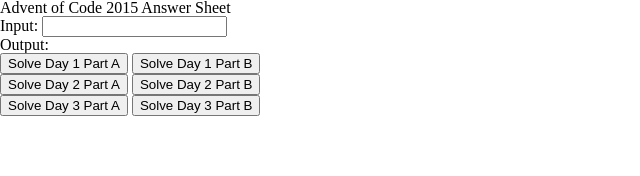
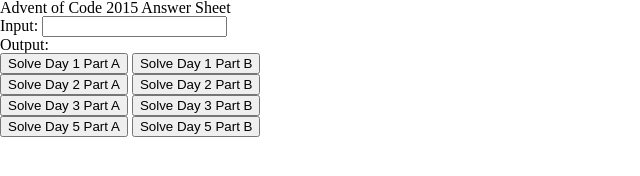
Before and after one commit to JazzmyneN/Advent-of-Code, a plain HTML site: page 2015/index.html in a window 1280 px wide. Shown: the whole page, without its empty margins (0-640 px from the left). Drawn offline with Linux system fonts and the light colour scheme.

Commit message:
Advent of Code 2/5/2020
Started on Day 5, skipped Day 4 due to complexity

```diff
--- a/2015/day3.js
+++ b/2015/day3.js
@@ -35,13 +35,10 @@
     var x = 0;
     var y2 = 0;
     var x2 = 0;
-
     var directions = [];
     santa = ["0 0"];
     robosanta = ["0 0"];
-
     directions = input.split("");
-
     // for(i = 0; i < directions.length; i ++) {
     //     if(directions[i]%2 !== 0){
     //         santa.push(directions[i]);
@@ -50,7 +47,6 @@
     //     }
     // }
     // no  need to make new arrays, just check for odd and even
-
     for(i = 0; i < directions.length; i++){
         if(i%2 !== 0){
             var horizontal = [];
@@ -91,7 +87,6 @@
             robosanta.push(y + " " + x);
         }
     }
-
     uniqueRobosanta = new Set(robosanta); //remove duplicate entries
     uniqueSanta = new Set(santa); //remove duplicate entries
     output.innerHTML = uniqueSanta.size + uniqueRobosanta.size;
--- /dev/null
+++ b/2015/day5.js
@@ -0,0 +1,95 @@
+function day5a() {
+    var input = document.getElementById("input").value;
+    var output = document.getElementById("output");
+    var allStrings = input.split(" ");
+
+    function vowelCheck(str){
+        vowelCount = 0;
+        for(var i = 0; i < str.length; i++){
+
+            if (str.charAt(i) === "a"){
+                vowelCount++;
+            }
+            else if (str.charAt(i) === "e"){
+                vowelCount++;
+            }
+            else if (str.charAt(i) === "i"){
+                vowelCount++;
+            }
+            else if (str.charAt(i) === "o"){
+                vowelCount++;
+            }
+            else if (str.charAt(i) === "u"){
+                vowelCount++;
+            };
+        };
+
+        if (vowelCount > 2) {
+            return true;
+        } else {
+            return false;
+        };
+    };
+
+    function doubleCheck(str){
+        var activeLetter = "";
+        var letterCount = 0;
+        var repeatLetter = false;
+        for(var i = 0; i < str.length; i++){
+            if(str.charAt(i) !== activeLetter) {
+                activeLetter = str.charAt(i);
+                letterCount = 1;
+            } else {
+                letterCount ++;
+                if (letterCount === 2) {
+                    repeatLetter = true;
+                };
+            };
+        };
+        if(repeatLetter === true) {
+            return true;
+        } else {
+            return false;
+        }
+    };
+
+    function forbiddenStr(str){
+        var letterPairs = [];
+        var letterPairCheck = false;
+        for(var i = 0; i < str.length; i++){
+            var newPair = (str.charAt(i) + str.charAt(i+1) + "");
+            letterPairs.push(newPair);
+
+        };
+
+        for(var i = 0; i < letterPairs.length; i++){
+            if ((letterPairs[i] === "ab") || (letterPairs[i] === "cd") || (letterPairs[i] === "pq") || (letterPairs[i] === "xy")) {
+                letterPairCheck = false;
+                break;
+            }
+            else {
+                letterPairCheck = true;
+            };
+        };
+        if (letterPairCheck === true){
+            return true;
+        } else {
+            return false;
+        }
+    }
+
+    var trueCount = 0;
+    for(var i = 0; i < allStrings.length; i++) {
+        //counts all strings that pass tests
+        if(vowelCheck(allStrings[i]) && doubleCheck(allStrings[i]) && forbiddenStr(allStrings[i])){
+            trueCount++;
+        };
+    }
+
+    output.innerHTML = trueCount;
+};
+
+function day5b() {
+    var input = document.getElementById("input").value;
+    var output = document.getElementById("output");
+}
--- a/2015/index.html
+++ b/2015/index.html
@@ -10,6 +10,7 @@
     <script src="day1.js" defer></script>
     <script src="day2.js" defer></script>
     <script src="day3.js" defer></script>
+    <script src="day5.js" defer></script>
 </head>
 <body>
     <header>
@@ -36,5 +37,8 @@
     <br>
     <button type = "button" name = "submit" onclick = "day3a()">Solve Day 3 Part A</button>
     <button type = "button" name = "submit" onclick = "day3b()">Solve Day 3 Part B</button>
+    <br>
+    <button type = "button" name = "submit" onclick = "day5a()">Solve Day 5 Part A</button>
+    <button type = "button" name = "submit" onclick = "day5b()">Solve Day 5 Part B</button>
 </body>
 </html>
```
Also changed, not shown: 1 other file.
